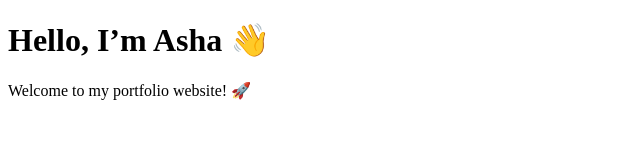
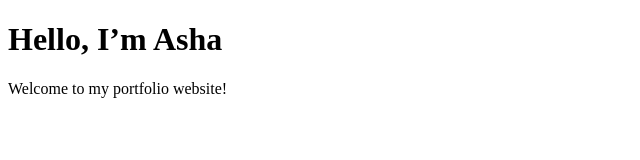
Before and after one commit to Ashamoni-Kakati/ashakakati, a plain HTML site: page index.html in a window 1280 px wide. Shown: the whole page, without its empty margins (0-640 px from the left). Drawn offline with Linux system fonts and the light colour scheme.

Commit message:
index.html

```diff
--- a/index.html
+++ b/index.html
@@ -5,7 +5,7 @@
   <meta charset="UTF-8">
 </head>
 <body>
-  <h1>Hello, I’m Asha 👋</h1>
-  <p>Welcome to my portfolio website! 🚀</p>
+  <h1>Hello, I’m Asha </h1>
+  <p>Welcome to my portfolio website! </p>
 </body>
 </html>
```
